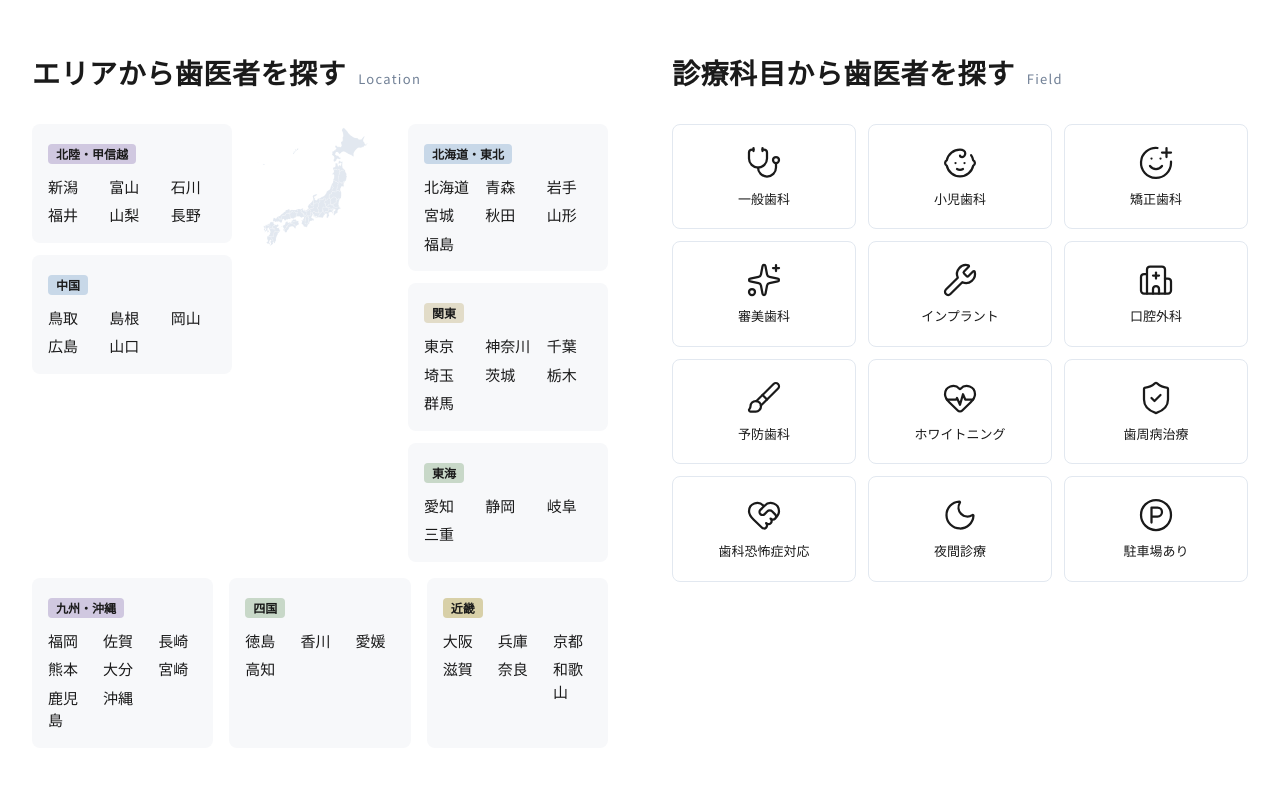
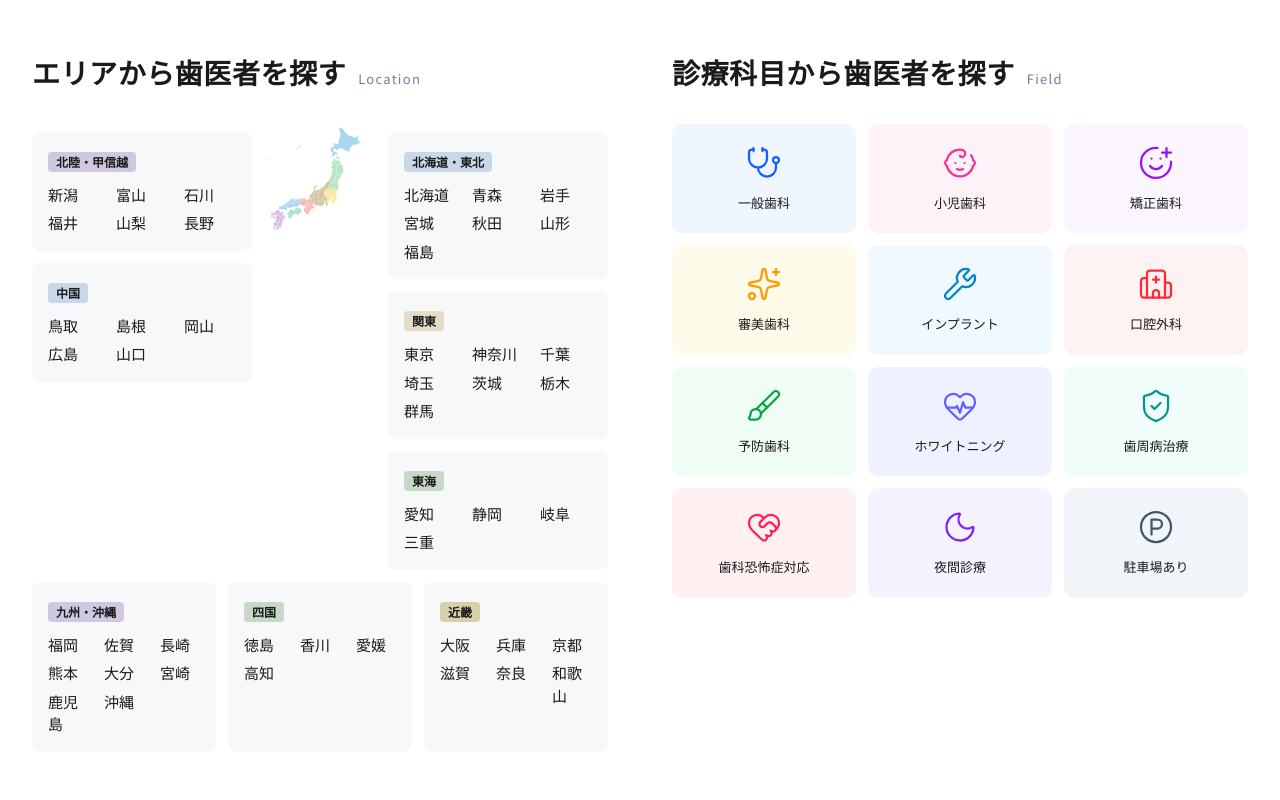
Before and after one commit to asuka-oatmeal/ha1sha, a Next.js app: page / in a window 1280 px wide. Shown: the part 440-1240 px from the top of the page. Built offline with nearby package versions, Linux system fonts and the light colour scheme.

Commit message:
Make map static and larger, add colors to specialty cards
- Map: remove interactivity, always show region colors, full width
- Specialty cards: colored backgrounds and icons per category
- Adjusted layout spacing

Co-Authored-By: Claude Opus 4.6 (1M context) <noreply@anthropic.com>

```diff
--- a/src/components/home/AreaAndFieldSection.tsx
+++ b/src/components/home/AreaAndFieldSection.tsx
@@ -18,18 +18,18 @@ const regionGroups = [
 ];
 
 const specialties = [
-  { icon: Stethoscope, label: "一般歯科" },
-  { icon: Baby, label: "小児歯科" },
-  { icon: SmilePlus, label: "矯正歯科" },
-  { icon: Sparkles, label: "審美歯科" },
-  { icon: Wrench, label: "インプラント" },
-  { icon: Hospital, label: "口腔外科" },
-  { icon: Brush, label: "予防歯科" },
-  { icon: HeartPulse, label: "ホワイトニング" },
-  { icon: ShieldCheck, label: "歯周病治療" },
-  { icon: HeartHandshake, label: "歯科恐怖症対応" },
-  { icon: Moon, label: "夜間診療" },
-  { icon: ParkingCircle, label: "駐車場あり" },
+  { icon: Stethoscope, label: "一般歯科", color: "text-blue-600", bg: "bg-blue-50" },
+  { icon: Baby, label: "小児歯科", color: "text-pink-500", bg: "bg-pink-50" },
+  { icon: SmilePlus, label: "矯正歯科", color: "text-purple-600", bg: "bg-purple-50" },
+  { icon: Sparkles, label: "審美歯科", color: "text-amber-500", bg: "bg-amber-50" },
+  { icon: Wrench, label: "インプラント", color: "text-sky-600", bg: "bg-sky-50" },
+  { icon: Hospital, label: "口腔外科", color: "text-red-500", bg: "bg-red-50" },
+  { icon: Brush, label: "予防歯科", color: "text-green-600", bg: "bg-green-50" },
+  { icon: HeartPulse, label: "ホワイトニング", color: "text-indigo-500", bg: "bg-indigo-50" },
+  { icon: ShieldCheck, label: "歯周病治療", color: "text-teal-600", bg: "bg-teal-50" },
+  { icon: HeartHandshake, label: "歯科恐怖症対応", color: "text-rose-500", bg: "bg-rose-50" },
+  { icon: Moon, label: "夜間診療", color: "text-violet-600", bg: "bg-violet-50" },
+  { icon: ParkingCircle, label: "駐車場あり", color: "text-slate-600", bg: "bg-slate-100" },
 ];
 
 function prefToFull(name: string): string {
@@ -77,21 +77,21 @@ export default function AreaAndFieldSection() {
             </div>
 
             {/* Desktop: map with surrounding region blocks */}
-            <div className="hidden lg:grid grid-cols-[200px_1fr_200px] gap-4 items-start">
-              <div className="space-y-3">
+            <div className="hidden lg:grid grid-cols-[220px_1fr_220px] gap-3 items-start">
+              <div className="space-y-3 pt-2">
                 <RegionBlock group={regionGroups[3]} />
                 <RegionBlock group={regionGroups[4]} />
               </div>
-              <div className="px-2">
+              <div>
                 <JapanMap />
               </div>
-              <div className="space-y-3">
+              <div className="space-y-3 pt-2">
                 <RegionBlock group={regionGroups[0]} />
                 <RegionBlock group={regionGroups[1]} />
                 <RegionBlock group={regionGroups[2]} />
               </div>
             </div>
-            <div className="hidden lg:grid grid-cols-3 gap-4 mt-4">
+            <div className="hidden lg:grid grid-cols-3 gap-3 mt-3">
               <RegionBlock group={regionGroups[7]} />
               <RegionBlock group={regionGroups[6]} />
               <RegionBlock group={regionGroups[5]} />
@@ -123,9 +123,9 @@ export default function AreaAndFieldSection() {
                   <Link
                     key={item.label}
                     href={`/clinic/search?q=${encodeURIComponent(item.label)}`}
-                    className="flex flex-col items-center justify-center gap-2 bg-white border border-border rounded-[8px] p-5 hover:shadow-[0_4px_12px_rgba(0,0,0,0.08)] hover:-translate-y-0.5 transition-all duration-200"
+                    className={`flex flex-col items-center justify-center gap-3 ${item.bg} border border-transparent rounded-[10px] p-5 hover:shadow-[0_4px_12px_rgba(0,0,0,0.08)] hover:-translate-y-0.5 transition-all duration-200`}
                   >
-                    <Icon size={36} strokeWidth={1.5} className="text-text-primary" />
+                    <Icon size={36} strokeWidth={1.5} className={item.color} />
                     <span className="text-[13px] font-medium text-text-primary text-center">
                       {item.label}
                     </span>
--- a/src/components/map/JapanMap.tsx
+++ b/src/components/map/JapanMap.tsx
@@ -1,7 +1,3 @@
-"use client";
-
-import { useRouter } from "next/navigation";
-import { useState } from "react";
 
 type PrefData = {
   code: number;
@@ -70,56 +66,26 @@ const regionColors: Record<string, string> = {
   kyushu: "#d7bde2",
 };
 
-export default function JapanMap({ activeRegion }: { activeRegion?: string }) {
-  const router = useRouter();
-  const [hovered, setHovered] = useState<number | null>(null);
-
-  function handleClick(code: number) {
-    const pref = prefMap[code];
-    if (pref) {
-      router.push(`/clinic/search?pref=${encodeURIComponent(pref.name)}`);
-    }
-  }
-
+export default function JapanMap() {
   function getFill(code: number): string {
     const pref = prefMap[code];
     if (!pref) return "#E2E8F0";
-    if (hovered === code) return "#1A6B9C";
-    if (activeRegion && pref.region === activeRegion) return regionColors[pref.region] ?? "#E2E8F0";
-    return "#E2E8F0";
+    return regionColors[pref.region] ?? "#E2E8F0";
   }
 
-  function getStroke(code: number): string {
-    return hovered === code ? "#0D4F73" : "#FFFFFF";
-  }
-
-  /* eslint-disable @typescript-eslint/no-explicit-any */
-  function prefProps(code: number): any {
+  function prefProps(code: number) {
     return {
       fill: getFill(code),
-      stroke: getStroke(code),
+      stroke: "#FFFFFF",
       strokeWidth: 1,
       strokeLinejoin: "round" as const,
       fillRule: "nonzero" as const,
-      className: "transition-[fill,stroke] duration-200 cursor-pointer",
-      role: "button",
-      tabIndex: 0,
-      "aria-label": prefMap[code]?.name,
-      onClick: () => handleClick(code),
-      onMouseEnter: () => setHovered(code),
-      onMouseLeave: () => setHovered(null),
-      onKeyDown: (e: React.KeyboardEvent) => { if (e.key === "Enter" || e.key === " ") handleClick(code); },
     };
   }
 
   return (
-    <div className="relative">
-      {hovered && (
-        <div className="absolute top-2 left-2 bg-white border border-border rounded-lg px-3 py-1.5 text-sm font-medium text-text-primary shadow-sm z-10">
-          {prefMap[hovered]?.name}
-        </div>
-      )}
-      <svg viewBox="0 0 1000 1000" className="w-full max-w-[600px] mx-auto">
+    <div>
+      <svg viewBox="0 0 1000 1000" className="w-full">
         <g transform="matrix(1.028807, 0, 0, 1.028807, -47.544239, -28.806583)">
           <g transform="matrix(1, 0, 0, 1, 6, 18)">
             {/* 47: 沖縄 */}
```
